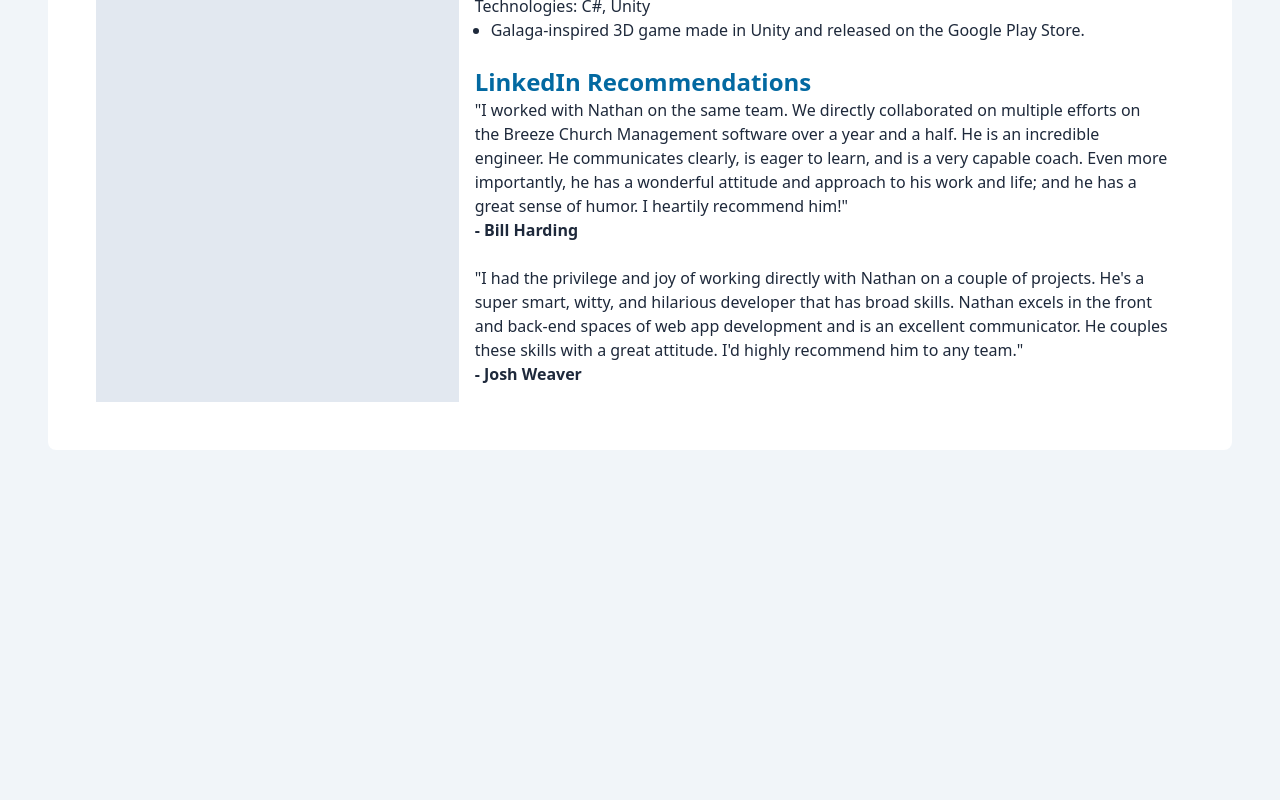
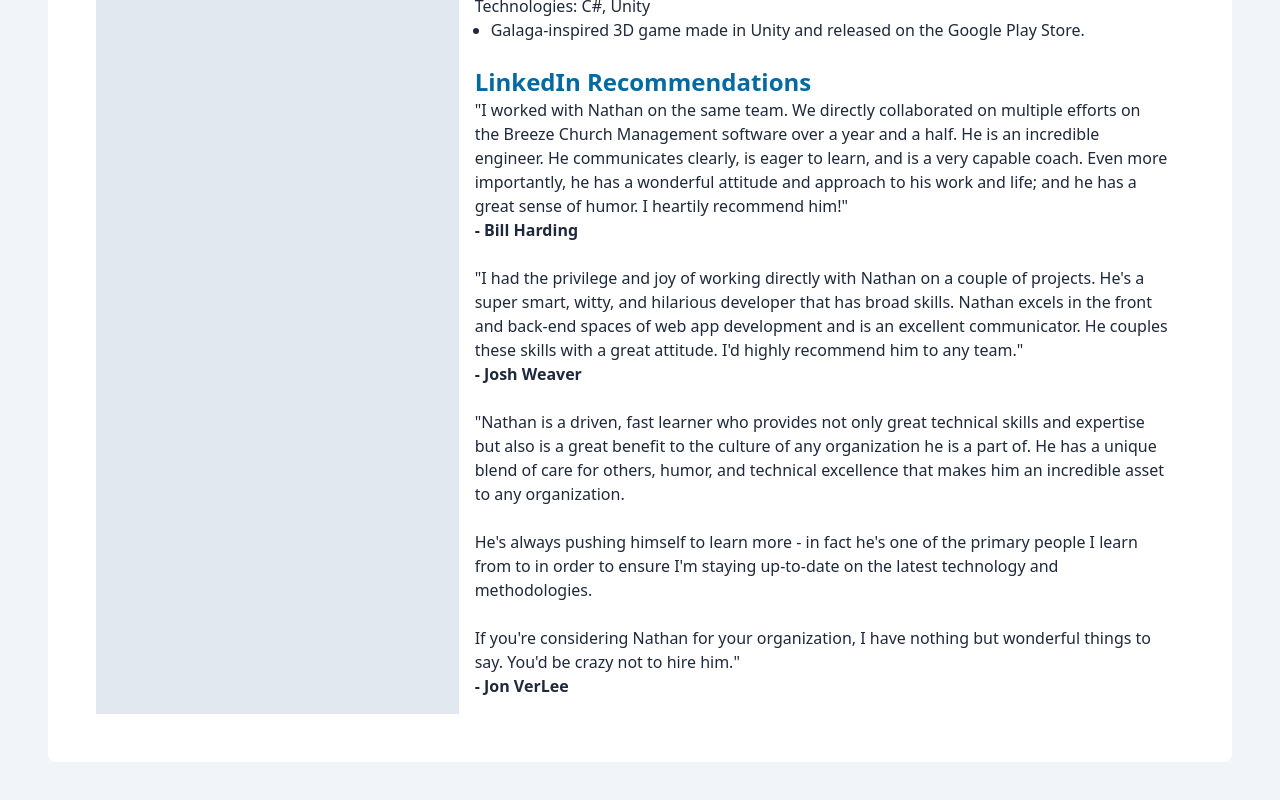
Before and after one commit to nathanetech/personal-site, a SvelteKit app: page / in a window 1280 px wide. Shown: the part 1288-2088 px from the top of the page. Before the commit the page ends 1786 px from the top, so only its background shows below. Built offline with nearby package versions, Linux system fonts and the light colour scheme.

Commit message:
jon's recommendation

```diff
--- a/src/routes/+page.svelte
+++ b/src/routes/+page.svelte
@@ -255,6 +255,22 @@
                             - Josh Weaver
                         </p>
                     </div>
+                    <div>
+                        <p>
+                            "Nathan is a driven, fast learner who provides not only great technical skills and expertise but also is a great benefit to the culture of any organization he is a part of. He has a unique blend of care for others, humor, and technical excellence that makes him an incredible asset to any organization.
+                        </p>
+                        <br />
+                        <p>
+                            He's always pushing himself to learn more - in fact he's one of the primary people I learn from to in order to ensure I'm staying up-to-date on the latest technology and methodologies.
+                        </p>
+                        <br />
+                        <p>
+                            If you're considering Nathan for your organization, I have nothing but wonderful things to say. You'd be crazy not to hire him."
+                        </p>
+                        <p class="font-semibold">
+                            - Jon VerLee
+                        </p>
+                    </div>
                 </div>
             </div>
         </div>
```
